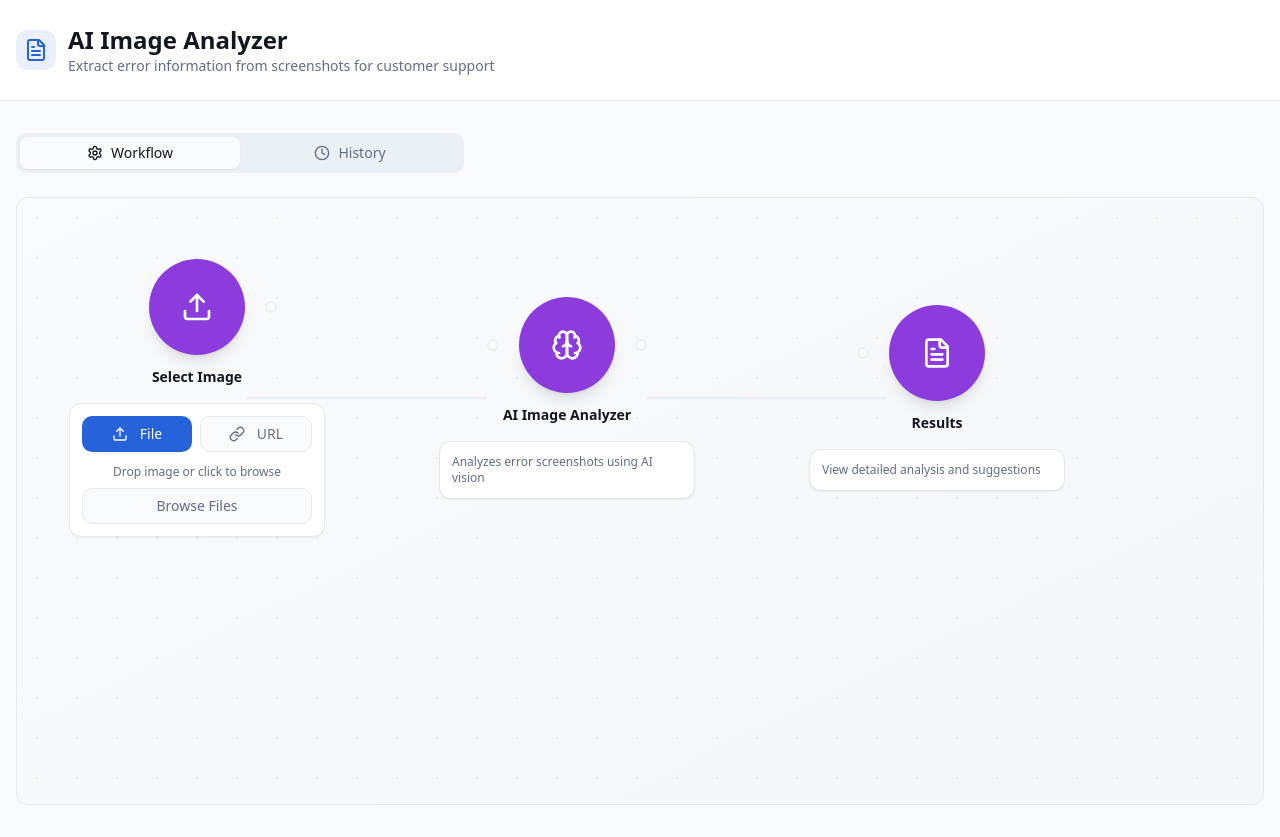
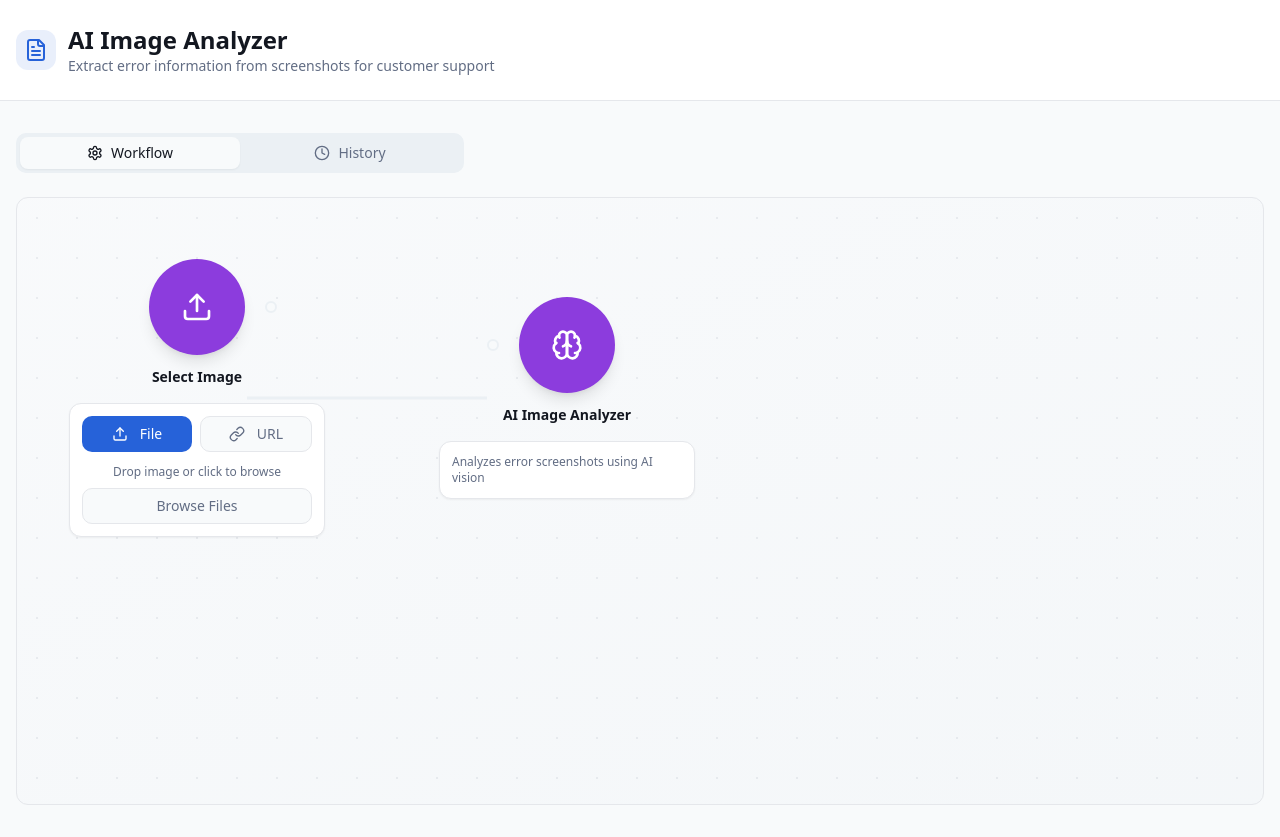
Before and after one commit to PetrLamac/Make-assignment-lovable, a React (Vite) app: page / in a window 1280 px wide. Built offline with nearby package versions, Linux system fonts and the light colour scheme; the HTML template or start-up script is replaced by a standard one.

Commit message:
Remove Results module

```diff
--- a/src/components/WorkflowCanvas.tsx
+++ b/src/components/WorkflowCanvas.tsx
@@ -1,12 +1,10 @@
 import { useState, useRef } from "react";
-import { Upload, Brain, FileText, RotateCcw, Play, Link } from "lucide-react";
+import { Upload, Brain, RotateCcw, Play, Link } from "lucide-react";
 import { Button } from "@/components/ui/button";
 import { Input } from "@/components/ui/input";
 import { useToast } from "@/hooks/use-toast";
 import WorkflowModule from "./WorkflowModule";
 import { supabase } from "@/integrations/supabase/client";
-import AnalysisResult from "./AnalysisResult";
-import { Analysis } from "@/pages/Index";
 
 const WorkflowCanvas = () => {
   const { toast } = useToast();
@@ -17,10 +15,8 @@ const WorkflowCanvas = () => {
   const [moduleStatuses, setModuleStatuses] = useState({
     upload: "idle" as "idle" | "active" | "complete" | "error",
     analyze: "idle" as "idle" | "active" | "complete" | "error",
-    results: "idle" as "idle" | "active" | "complete" | "error",
   });
   const [flowActive, setFlowActive] = useState(false);
-  const [analysis, setAnalysis] = useState<Analysis | null>(null);
   const fileInputRef = useRef<HTMLInputElement>(null);
 
   const resetWorkflow = () => {
@@ -31,10 +27,8 @@ const WorkflowCanvas = () => {
     setModuleStatuses({
       upload: "idle",
       analyze: "idle",
-      results: "idle",
     });
     setFlowActive(false);
-    setAnalysis(null);
   };
 
   const handleUrlSubmit = () => {
@@ -64,9 +58,7 @@ const WorkflowCanvas = () => {
     setModuleStatuses({
       upload: "complete",
       analyze: "idle",
-      results: "idle",
     });
-    setAnalysis(null);
     setFlowActive(false);
   };
 
@@ -96,9 +88,7 @@ const WorkflowCanvas = () => {
     setModuleStatuses({
       upload: "complete",
       analyze: "idle",
-      results: "idle",
     });
-    setAnalysis(null);
     setFlowActive(false);
   };
 
@@ -119,7 +109,6 @@ const WorkflowCanvas = () => {
     setModuleStatuses({
       upload: "complete",
       analyze: "active",
-      results: "idle",
     });
 
     try {
@@ -138,26 +127,23 @@ const WorkflowCanvas = () => {
 
       if (error) throw error;
 
-      // Update to results phase
+      // Update to complete
       setModuleStatuses({
         upload: "complete",
         analyze: "complete",
-        results: "complete",
       });
 
-      setAnalysis(data);
       setFlowActive(false);
 
       toast({
         title: "Analysis Complete",
-        description: "Image analyzed successfully",
+        description: "Image analyzed and saved to history",
       });
     } catch (error: any) {
       console.error("Analysis error:", error);
       setModuleStatuses({
         upload: "complete",
         analyze: "error",
-        results: "idle",
       });
       setFlowActive(false);
 
@@ -207,29 +193,12 @@ const WorkflowCanvas = () => {
             y1="200"
             x2="470"
             y2="200"
-            stroke={moduleStatuses.analyze !== "idle" ? "url(#lineGradientActive)" : "hsl(var(--muted))"}
+            stroke={moduleStatuses.analyze !== "idle" ? "url(#lineGradientComplete)" : "hsl(var(--muted))"}
             strokeWidth="3"
             className="transition-all duration-500"
             strokeDasharray={flowActive && moduleStatuses.analyze === "active" ? "8,8" : "0"}
             style={{
               animation: flowActive && moduleStatuses.analyze === "active"
-                ? "dash 1s linear infinite"
-                : "none"
-            }}
-          />
-
-          {/* Analyze to Results Connection */}
-          <line
-            x1="630"
-            y1="200"
-            x2="870"
-            y2="200"
-            stroke={moduleStatuses.results !== "idle" ? "url(#lineGradientComplete)" : "hsl(var(--muted))"}
-            strokeWidth="3"
-            className="transition-all duration-500"
-            strokeDasharray={flowActive && moduleStatuses.results === "active" ? "8,8" : "0"}
-            style={{
-              animation: flowActive && moduleStatuses.results === "active"
                 ? "dash 1s linear infinite"
                 : "none"
             }}
@@ -320,21 +289,9 @@ const WorkflowCanvas = () => {
           status={moduleStatuses.analyze}
           position={{ x: 550, y: 200 }}
           hasInput={true}
-          hasOutput={true}
+          hasOutput={false}
         >
           <p>Analyzes error screenshots using AI vision</p>
-        </WorkflowModule>
-
-        <WorkflowModule
-          id="results"
-          title="Results"
-          icon={<FileText className="h-8 w-8" />}
-          status={moduleStatuses.results}
-          position={{ x: 920, y: 200 }}
-          hasInput={true}
-          hasOutput={false}
-        >
-          <p>View detailed analysis and suggestions</p>
         </WorkflowModule>
 
         {/* Action Buttons */}
@@ -350,7 +307,7 @@ const WorkflowCanvas = () => {
             </Button>
           )}
 
-          {moduleStatuses.results === "complete" && (
+          {moduleStatuses.analyze === "complete" && (
             <Button
               size="lg"
               variant="outline"
@@ -362,13 +319,6 @@ const WorkflowCanvas = () => {
             </Button>
           )}
         </div>
-
-        {/* Results Panel */}
-        {analysis && (
-          <div className="absolute inset-x-4 bottom-4 top-80 overflow-auto animate-fade-in">
-            <AnalysisResult analysis={analysis} />
-          </div>
-        )}
       </div>
 
       {/* Hidden File Input */}
```
